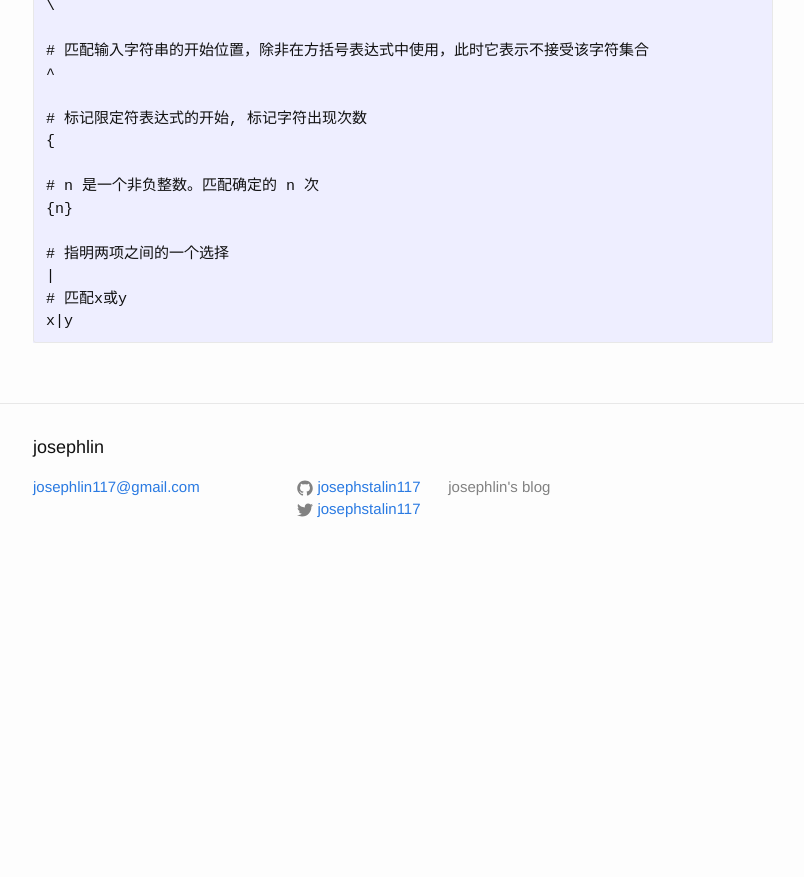
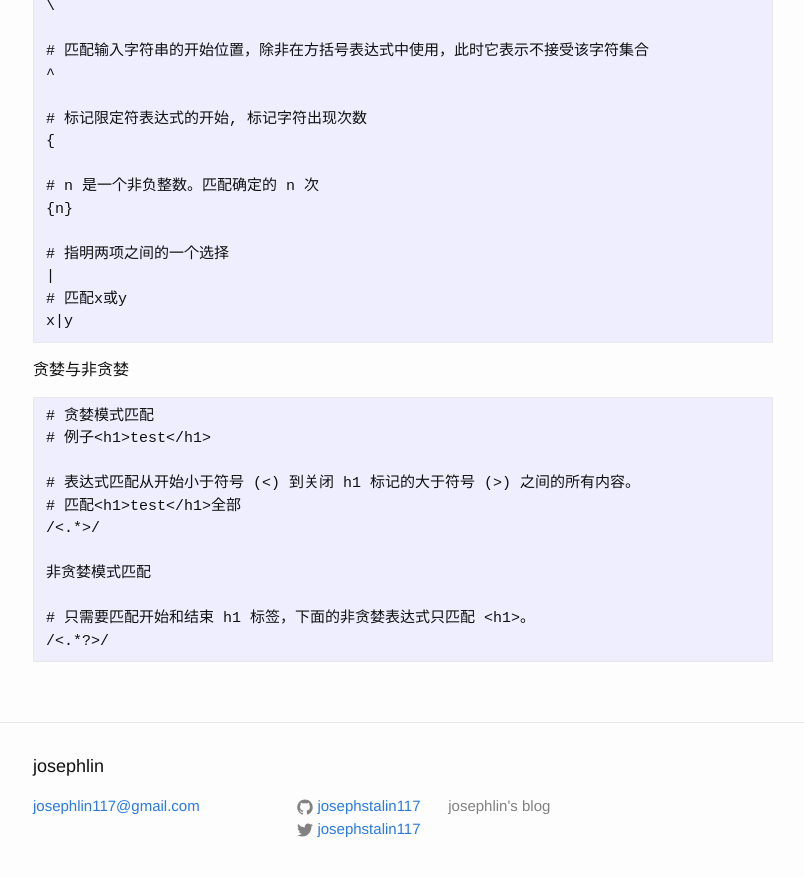
Before and after one commit to josephstalin117/josephstalin117.github.io, a Jekyll site: the page built from _posts/2019-2-3-regex.markdown, in a window 1280 px wide and 900 px high, scrolled down 1764 px. Shown: the top 877 px of the window, without its empty margins (237-1041 px from the left). Built offline with Jekyll 4.4.1, drawn with Linux system fonts in a browser that asks for light colours; before the commit the page ends 2345 px from its top, so only the background shows below that.

Commit message:
udpate regex

````diff
--- a/_posts/2019-2-3-regex.markdown
+++ b/_posts/2019-2-3-regex.markdown
@@ -91,3 +91,18 @@ $
 # 匹配x或y
 x|y
 ```
+
+贪婪与非贪婪
+```
+# 贪婪模式匹配
+# 例子<h1>test</h1>
+
+# 表达式匹配从开始小于符号 (<) 到关闭 h1 标记的大于符号 (>) 之间的所有内容。
+# 匹配<h1>test</h1>全部
+/<.*>/
+
+非贪婪模式匹配
+
+# 只需要匹配开始和结束 h1 标签，下面的非贪婪表达式只匹配 <h1>。
+/<.*?>/
+```
````
Also changed, not shown: _posts/2018-4-30-docker.markdown (+10 -4 lines).
